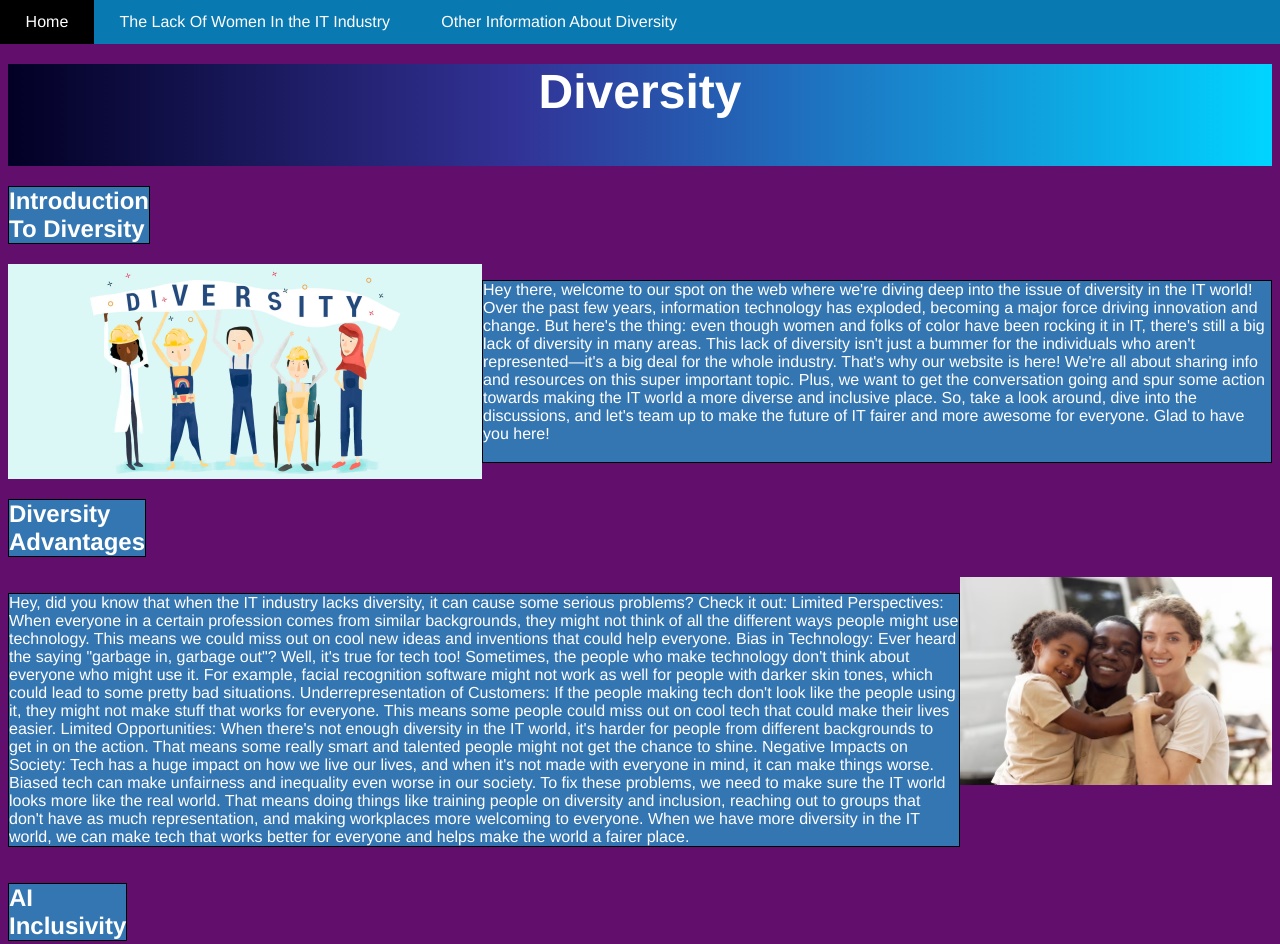
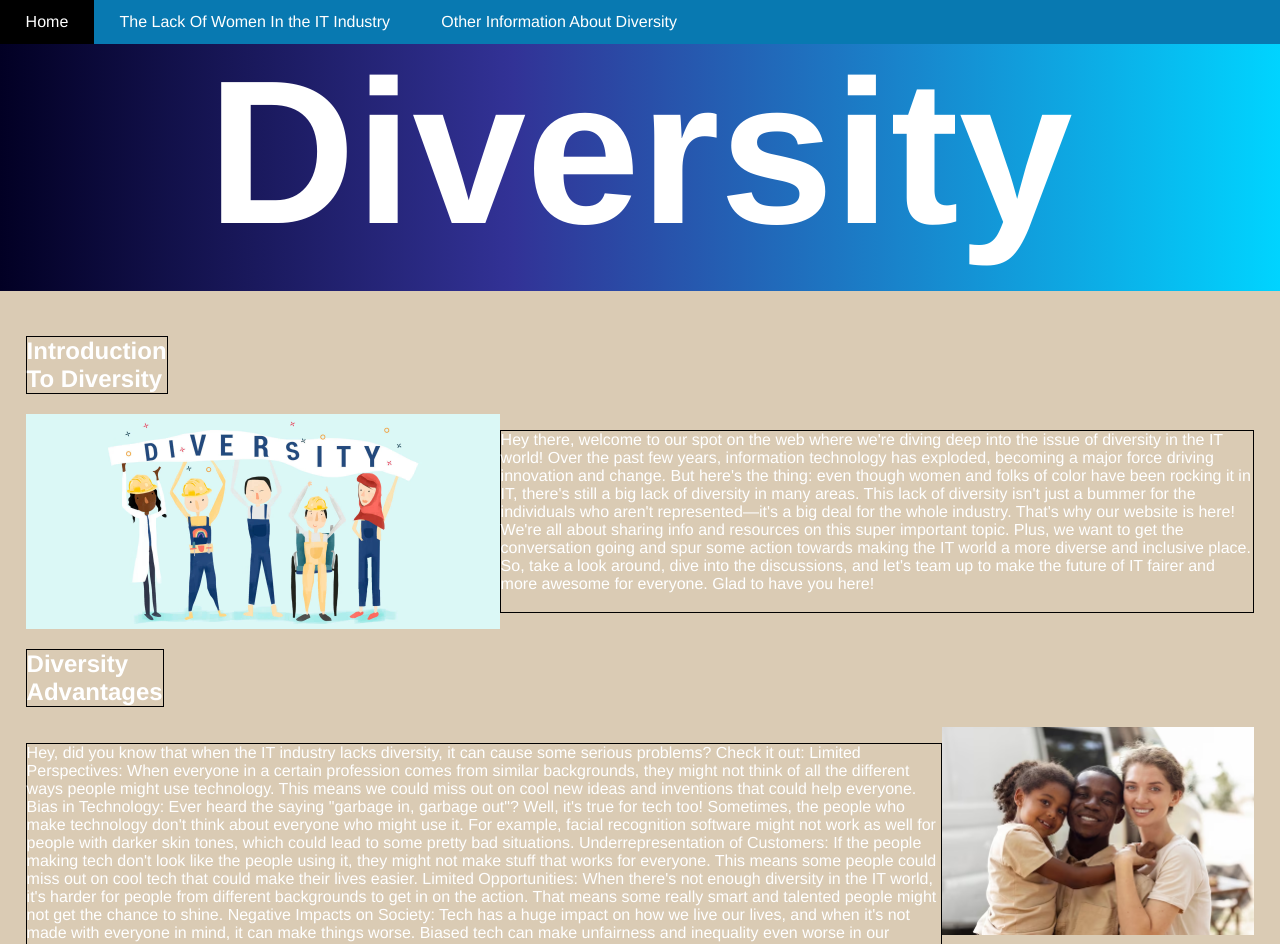
Before and after one commit to Wadicul12/Website-2024---Nicholas-Sok, a plain HTML site: page index.html in a window 1280 px wide. Shown: the top 944 px of the page. Drawn offline with Linux system fonts and the light colour scheme.

Commit message:
Commit For Date:12/03/24

```diff
--- a/index.html
+++ b/index.html
@@ -14,6 +14,7 @@
             <div class="main_title">
                 <h1>Diversity</h1>
             </div>
+            <div class="paragraphs">
                 <h2>Introduction To Diversity</h2>
                 <div class="introduction_to_diversity">
                     <img src="Images/image_1.avif" alt="diverse_logo" width="474px" height="215px">
@@ -77,6 +78,7 @@
 
                 </p>
             </div>
+        </div>
         <footer>
             <h1>TODO: put information</h1>
         </footer>
--- a/stylesheet.css
+++ b/stylesheet.css
@@ -1,24 +1,21 @@
 .main_title {
-    margin-top: 5vw;
     text-align: center;
     background-color: rgb(8, 121, 177) ;
     color: white;
-    /*border-radius: 1000vw;
-    height: 8vw;
-    border-style: solid;
-    border-color: black;
-    border-width: thick;*/
-    height: 8vw;
+    margin-top: -8vw;
+    height: 20vw;
     width: 100%;
-    font-size: x-large;
+    font-size: 8vw;
     background: rgb(2,0,36);
     background: linear-gradient(90deg, rgba(2,0,36,1) 0%, rgba(50,50,150,1) 40%, rgba(0,212,255,1) 100%);
 }
 
 body {
     font-family: 'Franklin Gothic Medium', 'Arial Narrow', Arial, sans-serif;
-    background-color: rgb(98, 14, 109);
+    background-color: rgb(218, 203, 180);
+    margin: 0;
 }
+
 ul {
     list-style-type: none;
     margin: 0;
@@ -63,7 +60,6 @@ footer {
 }
 
 h2 {
-    background-color: rgb(52, 118, 177);
     border-color: black;
     border-style: groove;
     border-width: thin;
@@ -76,7 +72,6 @@ h2 {
 }
 
 p {
-    background-color: rgb(52, 118, 177);
     border-color: black;
     border-style: groove;
     border-width: thin;
```
Also changed, not shown: page_3.html (+2 -0 lines). Lines whose indentation alone changed are shown as unchanged.
